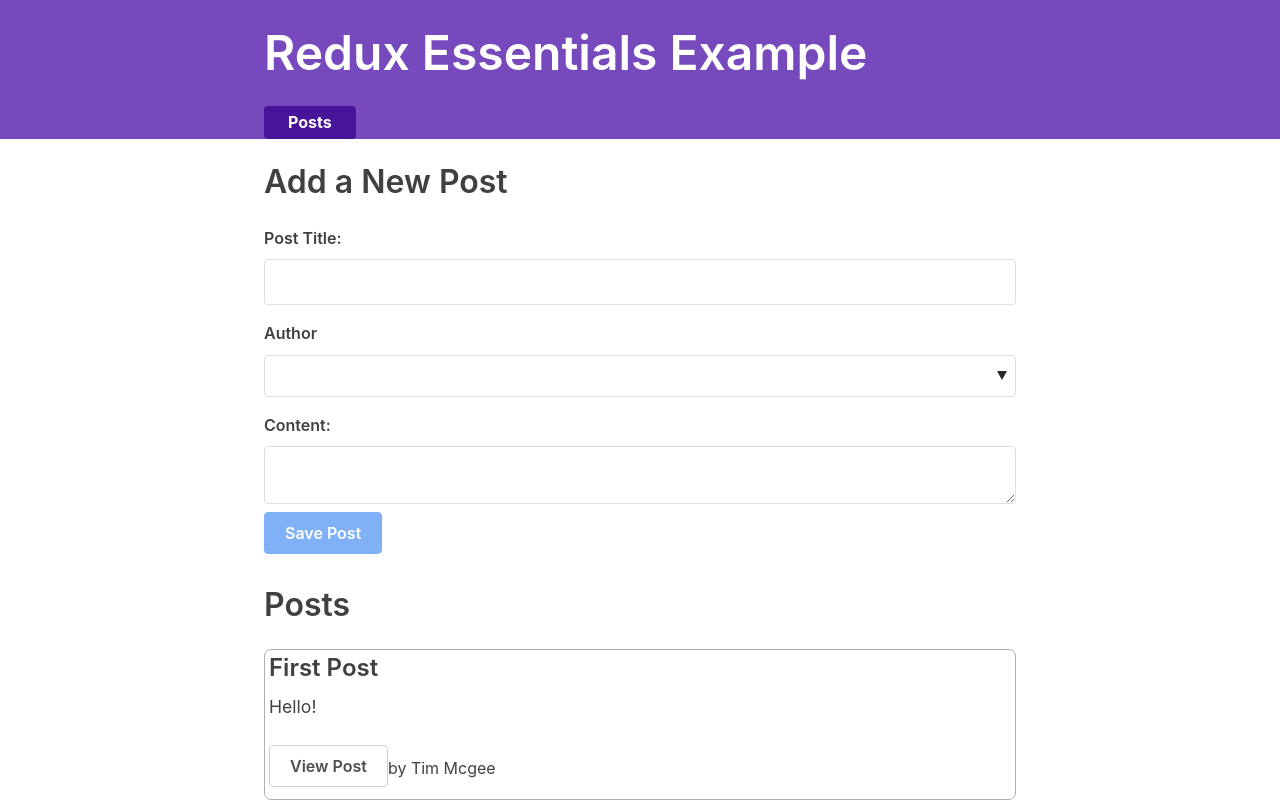
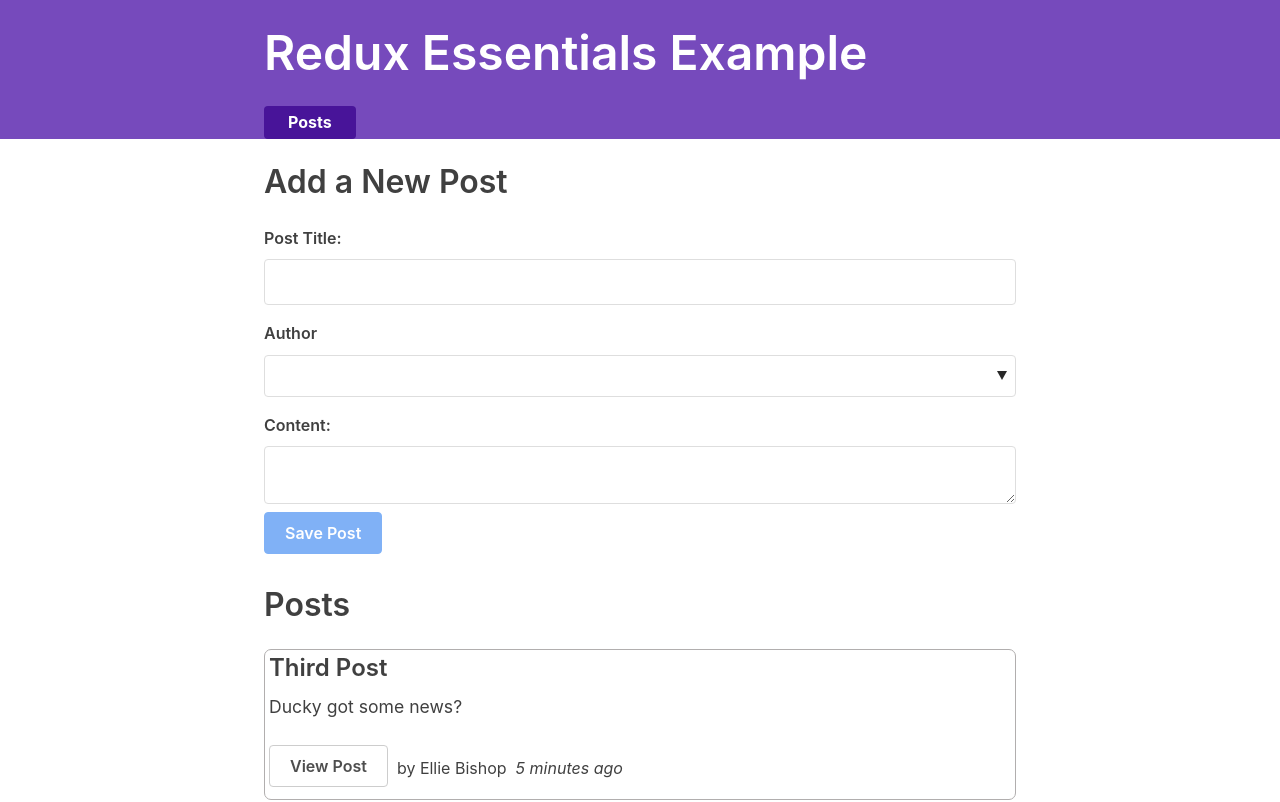
Before and after one commit to nandeepshah/redux_from_docs, a React (Create React App) app: page / in a window 1280 px wide. Shown: the top 802 px of the page. Built offline with nearby package versions, Linux system fonts and the light colour scheme; what @mswjs/data, mock-socket, txtgen would draw is missing.

Commit message:
adding the date field

```diff
--- a/package.json
+++ b/package.json
@@ -9,7 +9,7 @@
     "@testing-library/react": "^12.1.2",
     "@testing-library/user-event": "^13.5.0",
     "classnames": "^2.2.6",
-    "date-fns": "^2.12.0",
+    "date-fns": "^2.29.3",
     "faker": "^4.1.0",
     "miragejs": "^0.1.35",
     "mock-socket": "^9.0.3",
--- a/src/features/posts/PostAuthor.js
+++ b/src/features/posts/PostAuthor.js
@@ -4,6 +4,6 @@
 const PostAuthor = ({ user }) => {
 	const author = useSelector(state => getUserById(state, user));
 
-	return <span>by {author ? author.name : 'Unknown Author'}</span>;
+	return <span>&nbsp; by {author ? author.name : 'Unknown Author'}</span>;
 };
 export default PostAuthor;
--- a/src/features/posts/PostsList.js
+++ b/src/features/posts/PostsList.js
@@ -1,11 +1,15 @@
 import { useSelector } from 'react-redux';
 import { Link } from 'react-router-dom';
 import PostAuthor from './PostAuthor';
+import TimeAgo from './TimeAgo';
 
 const PostsList = () => {
 	const posts = useSelector(state => state.posts);
+	const orderedPosts = posts
+		.slice()
+		.sort((a, b) => b.date.localeCompare(a.date));
 
-	const renderedPosts = posts.map(post => (
+	const renderedPosts = orderedPosts.map(post => (
 		<article className='post-excerpt' key={post.id}>
 			<h3>{post.title}</h3>
 			<p className='post-content'>{post.content.substring(0, 100)}</p>
@@ -13,6 +17,7 @@
 				View Post
 			</Link>
 			<PostAuthor user={post.user} />
+			<TimeAgo timestamp={post.date} />
 		</article>
 	));
 
--- /dev/null
+++ b/src/features/posts/TimeAgo.js
@@ -0,0 +1,15 @@
+import { parseISO, formatDistanceToNow } from 'date-fns';
+
+export default function TimeAgo({ timestamp }) {
+	let timeAgo = '';
+	if (timestamp) {
+		const date = parseISO(timestamp);
+		const timePeriod = formatDistanceToNow(date);
+		timeAgo = `${timePeriod} ago`;
+	}
+	return (
+		<span title={timestamp}>
+			&nbsp; <i>{timeAgo}</i>
+		</span>
+	);
+}
--- a/src/features/posts/postsSlice.js
+++ b/src/features/posts/postsSlice.js
@@ -1,9 +1,29 @@
 import { createSlice } from '@reduxjs/toolkit';
 import { nanoid } from '@reduxjs/toolkit';
+import { sub } from 'date-fns';
 
 const initialState = [
-	{ id: '1', title: 'First Post', content: 'Hello!', user: '1' },
-	{ id: '2', title: 'Second Post', content: 'More text here', user: '2' },
+	{
+		id: '1',
+		date: sub(new Date(), { minutes: 20 }).toISOString(),
+		title: 'First Post',
+		content: 'Tony Dinozzo',
+		user: '1',
+	},
+	{
+		id: '2',
+		date: sub(new Date(), { minutes: 10 }).toISOString(),
+		title: 'Second Post',
+		content: 'Abby what are the results?',
+		user: '2',
+	},
+	{
+		id: '3',
+		date: sub(new Date(), { minutes: 5 }).toISOString(),
+		title: 'Third Post',
+		content: 'Ducky got some news?',
+		user: '2',
+	},
 ];
 
 const postSlice = createSlice({
@@ -18,6 +38,7 @@
 				return {
 					payload: {
 						id: nanoid(),
+						date: new Date().toISOString(),
 						title,
 						content,
 						user: userId,
```
Also changed, not shown: 1 other file (tests, documents, lock files or other folders).
